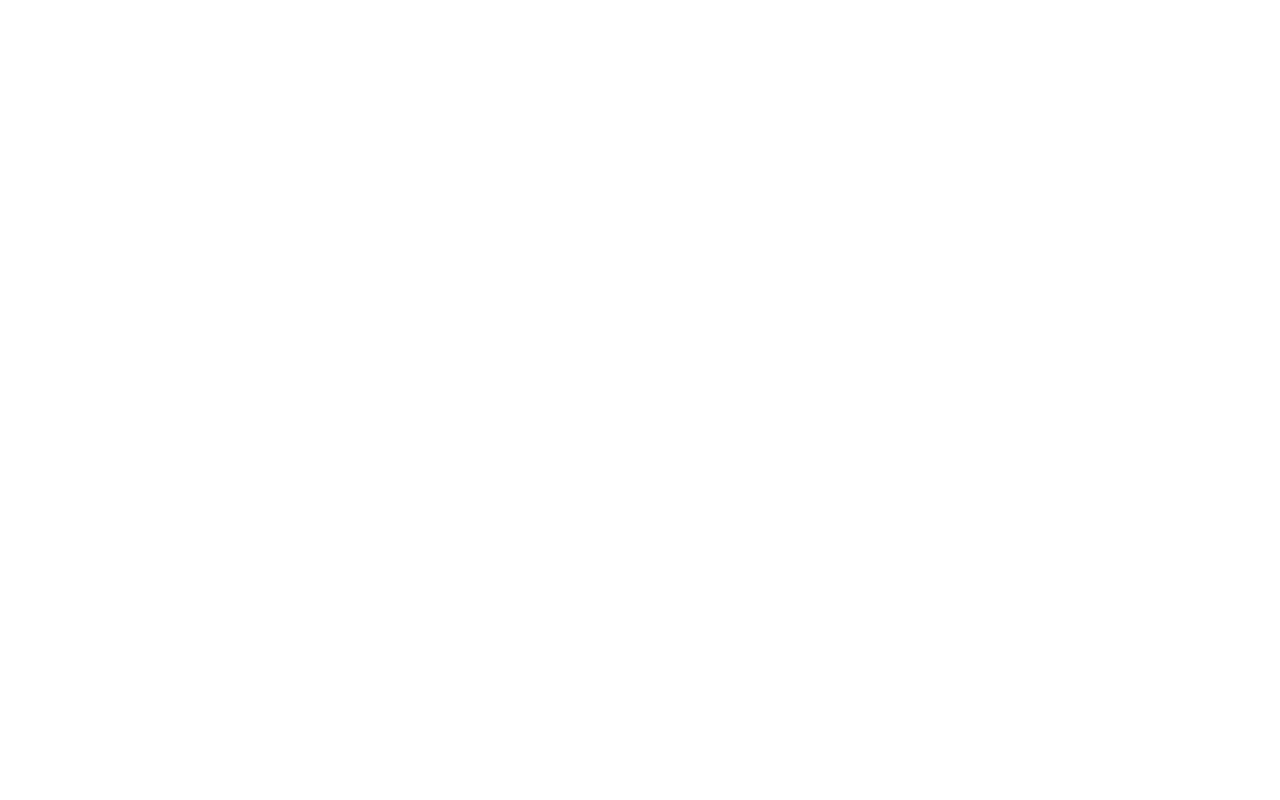
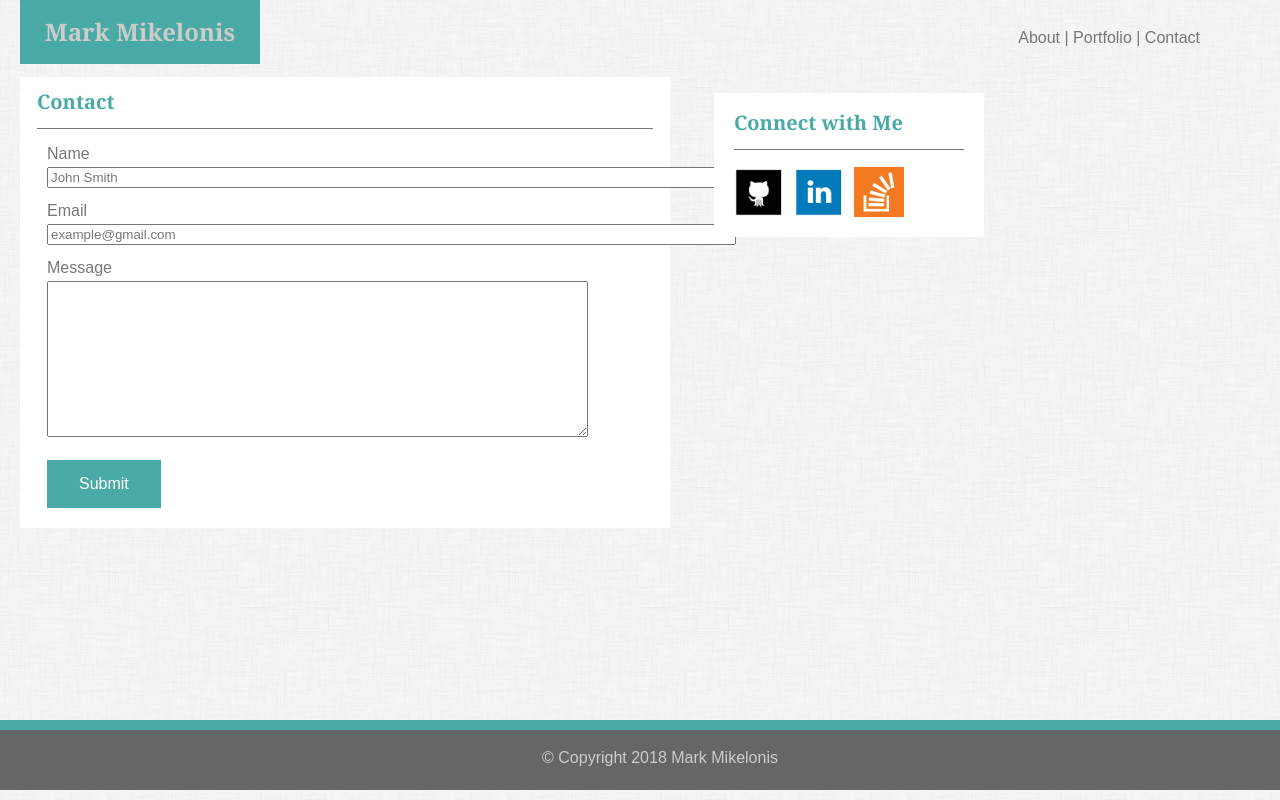
Before and after one commit to Mark-Mikelonis/Mark-Mikelonis.github.io, a plain HTML site: page contact.html in a window 1280 px wide. Drawn offline with Linux system fonts and the light colour scheme.

Commit message:
Add files via upload

```diff
--- a/assets/css/style.css
+++ b/assets/css/style.css
@@ -1,13 +1,23 @@
 .container {
 	width: 1024px;
+
+
+}
+html, body {
+	height: 100%;
+    margin: 0;
+	font-family: 'Arial', 'Helvetica Neue', Helvetica, sans-serif;
 	background-image: url("../images/dust_scratches.png");
-}
-body {
-	font-family: 'Arial', 'Helvetica Neue', Helvetica, sans-serif;
 
 }
 h1, h2, h3 {
 	font-family: 'Georgia', Times, Times New Roman, serif;
+	font-weight: bold;
+}
+h2 {
+
+	font-size: 20px;
+	color: #4aaaa5;
 }
 header{
 	font-size: 24px;
@@ -20,15 +30,34 @@ header{
 	margin-left: 20px;
 
 }
+.wrapper {
+  min-height: 100%;
+
+  /* Equal to height of footer */
+  /* But also accounting for potential margin-bottom of last child */
+  margin-bottom: -50px;
+}
+.footer,
+.push {
+  height: 20px;
+}
+h3 {
+	position: absolute;
+   top: 200px;
+   left: 0;
+   width: 100%;
+}
 footer {
 	width: 100%;
 	position: fixed;
-	display: block;
 	color: #cccccc;
 	background-color:#666666;
 	text-align: center;
 	padding: 20px;
 	bottom: 10px;
+	border-top: 10px;
+	border-style: solid;
+	border-top-color: #4aaaa5 ;
 
 }
 
@@ -40,34 +69,73 @@ a {
 
 p {
 	color: #777777;
+	margin: 10px;
+}
+hr {
+    /*display: block;*/
+    height: 1px;
+    border: 0;
+    border-top: 1px solid #777777;
+    margin: 1em 0;
+    padding: 0;
 }
 img {
+	float: left;
+	padding-right: 10px;
+}
+
+textarea, input {
+	color: #777777;
+	margin: 5px 0px;
+
+}
+.sideBarImg {
 	height: 50px;
 	width: 50px;
 }
 #name{
-	width: 33.3%;
+	/*width: 33.3%;*/
+	background-color: white;
 }
 #navContent {
 	top: 10px;
 	padding: 20px;
 	float: right;
 	margin-right: 50px;
+}
+
+.portfolioImg {
+	margin: 20px;
+}
 
 
-
-}
 #mainBio {
 	background-color: white;
-	width: 650px;
+	width: 616px;
 	float: left;
 	padding: 15px 17px;
+	margin-top: 13px;
+	margin-left: 20px;
+	margin-right: 40px;
 	clear:left;
 }
 #sideBar {
 	background-color: white;
 	float: right;
-	width: 270px;
-	/*width: 270px;*/
-	/*padding: 15px;*/
+	width: 230px;
+	margin-top: 17px;
+	margin-right: 40px;
+	padding: 20px;
+
 }
+.button {
+	background-color: #4aaaa5;
+	border: none;
+    color: white;
+    margin-left: 10px;
+    padding: 15px 32px;
+    text-align: center;
+    text-decoration: none;
+    display: inline-block;
+    font-size: 16px;
+}
--- a/contact.html
+++ b/contact.html
@@ -1,10 +1,66 @@
+
 <!DOCTYPE html>
 <html>
   <head>
     <meta charset="UTF-8">
-    <title>title</title>
+    <title>Portfolio - Mark Mikelonis</title>
+    <link rel="stylesheet" type="text/css" href="assets/css/reset.css">
+    <link rel="stylesheet" type="text/css" href="assets/css/style.css">
+
   </head>
   <body>
+  	<div id="name">
+  		<div>
+		  	<header>
+		  		<h1>Mark Mikelonis</h1>
+		  	</header>
+	  	</div>
+		<div id="navContent">
 
+		  	<p >
+		  		<a href="index.html">About</a> | <a href="portfolio.html">Portfolio</a> | <a href="contact.html">Contact</a>
+		  	</p>
+		</div>
+	</div>
+  	<div class="container">
+		<section id="mainBio">
+			<h2>Contact</h2>
+			<hr>
+
+			<form action="#" method="get">
+				<p>Name<br>
+				<input type="text" name="name" size="83" value="John Smith">
+				</p>
+				<p>Email<br>
+				<input type="text" name="email" size="83" value="example@gmail.com">
+				</p>
+				<p>
+				Message<br>
+				<textarea rows="10" cols="65"></textarea>
+				</p>
+				<input type="submit" name="submit" class="button">
+
+			</form>
+
+
+
+		</section>
+		<section id="sideBar">
+			<h2>Connect with Me</h2>
+			<hr>
+			<a href="https://github.com/Mark-Mikelonis" target="_blank"><img src="assets/images/github.png" alt="My Github" class="sideBarImg"></a>
+			<a href="https://www.linkedin.com/in/mark-mikelonis-bb18215/" target="_blank"><img src="assets/images/linkedin.png" alt="My LinkedIn" class="sideBarImg"></a>
+			<a href="https://stackoverflow.com/users/5075208/thricethree" target="_blank"><img src="assets/images/s-overflow.png" alt="My Stack Overflow" class="sideBarImg"></a>
+
+
+		</section>
+  	</div>
+
+
+  	<div class="wrapper">
+
+    <div class="push"></div>
+  </div>
+  <footer class="footer">&copy; Copyright 2018 Mark Mikelonis</footer>
   </body>
 </html>
```
Also changed, not shown: index.html (+20 -6 lines), portfolio.html (+48 -1 lines), assets/images/building.jpg (added), assets/images/cafe.jpg (added), assets/images/colors.jpg (added), assets/images/cosmic.jpg (added), assets/images/gg-bridge.jpg (added).
